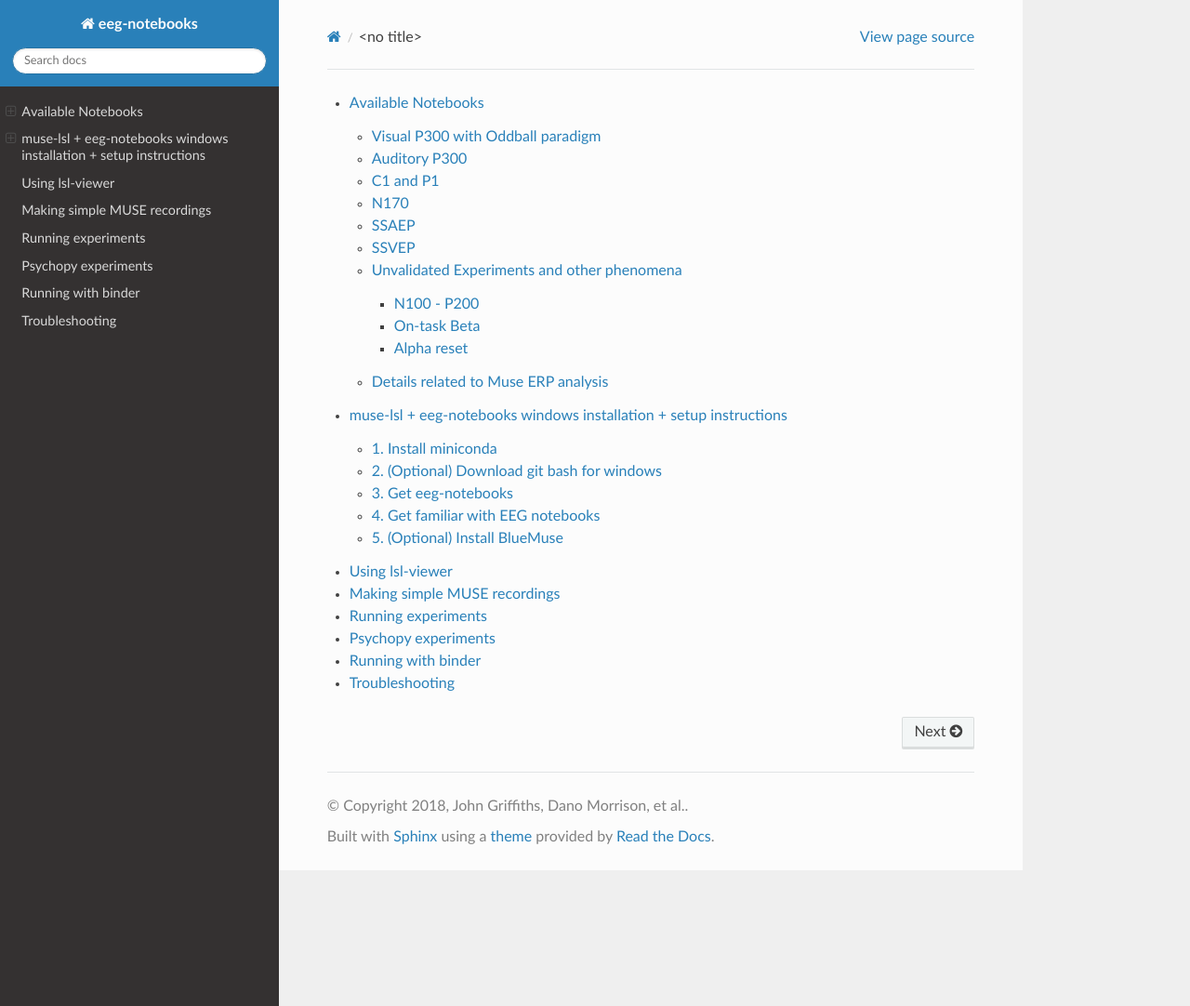
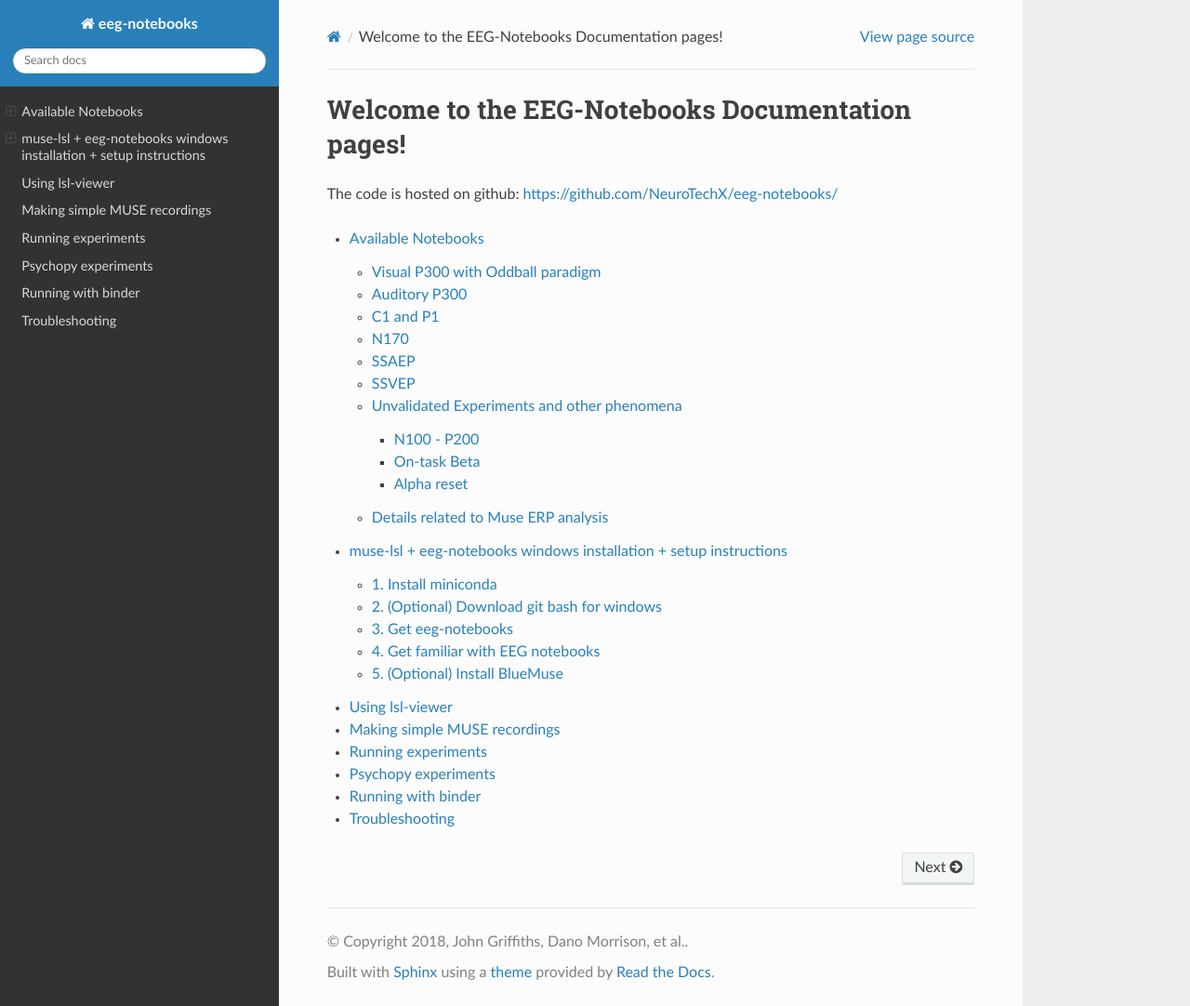
Before and after one commit to NeuroTechX/eeg-notebooks_v0.1, a Sphinx documentation site: the page built from doc/index.rst, in a window 1280 px wide and 1082 px high. Shown: the whole window at 93% size. Built offline with Sphinx 7.4.7 and the Read the Docs theme 2.0.0, drawn with Linux system fonts in a browser that asks for light colours; pages that are not in the unit, such as notebooks, are missing from menus.

Commit message:
Update index.rst

```diff
--- a/doc/index.rst
+++ b/doc/index.rst
@@ -1,3 +1,10 @@
+
+Welcome to the EEG-Notebooks Documentation pages!
+==================================================
+
+The code is hosted on github: https://github.com/NeuroTechX/eeg-notebooks/
+
+
 .. toctree::
     :maxdepth: 3
     :glob:
```
